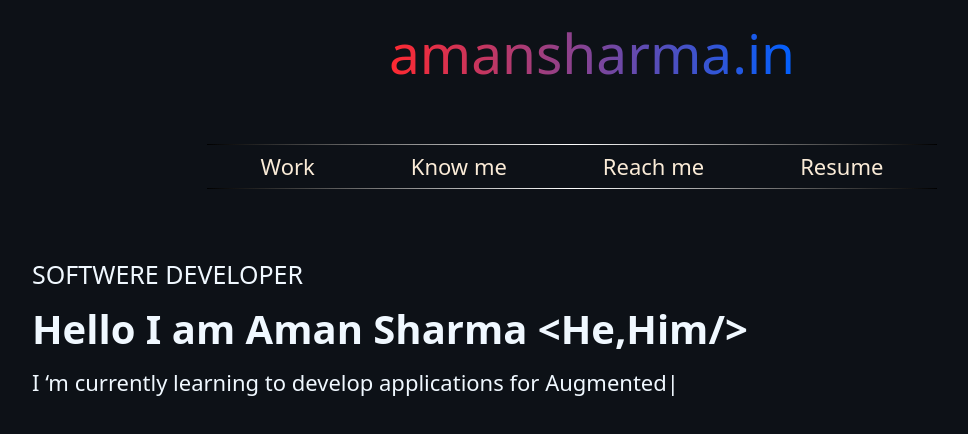
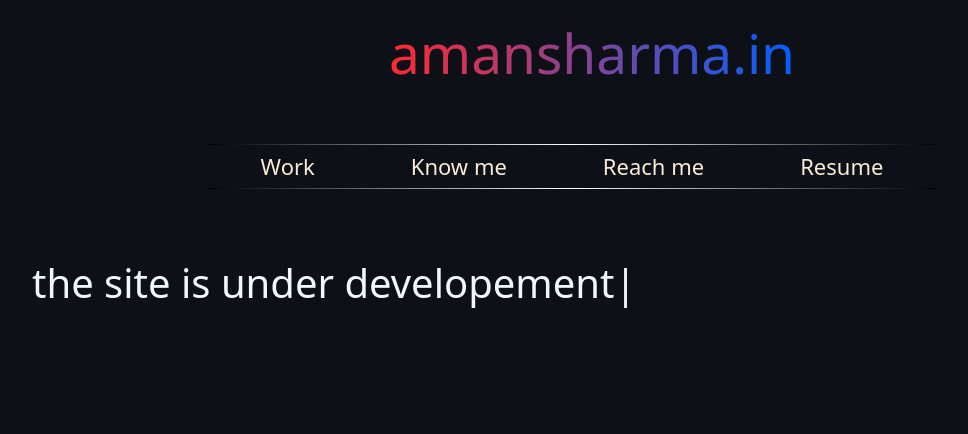
Before and after one commit to sirdroj/myptf, a React (Create React App) app: page / in a window 1280 px wide. Shown: the top 434 px of the page, without its empty margins (68-1036 px from the left). Built offline with nearby package versions, Linux system fonts and the light colour scheme.

Commit message:
under devlopment
-

```diff
--- a/src/components/AboutMe.js
+++ b/src/components/AboutMe.js
@@ -4,10 +4,11 @@ import "./AboutMe.css"
 const AboutMe = () => {
   return (
     <div className='about-div'>
-        <p className='p1'>SOFTWERE DEVELOPER</p>
-        <p className='p2'>Hello I am Aman Sharma &#60;He,Him/&#62; </p>
-        <Typed className="p3" strings={["I ‘m currently learning to develop applications for Augmented Reality and Virtual Reality."]}
+        {/* <p className='p1'>SOFTWERE DEVELOPER</p>
+        <p className='p2'>Hello I am Aman Sharma &#60;He,Him/&#62; </p> */}
+        <Typed className="h1" strings={["the site is under developement"]}
         typeSpeed={70} />
+
     </div>
   )
 }
```
